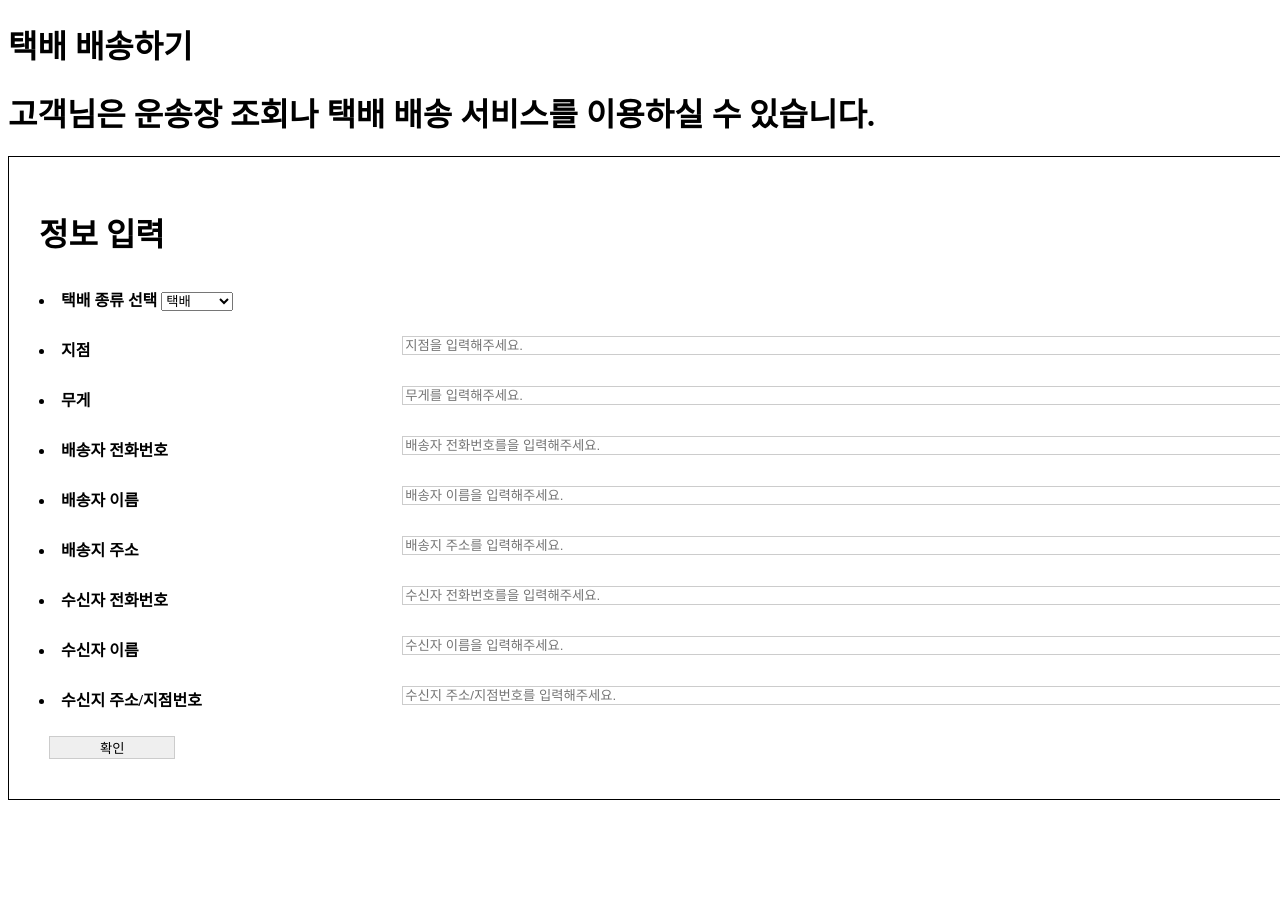
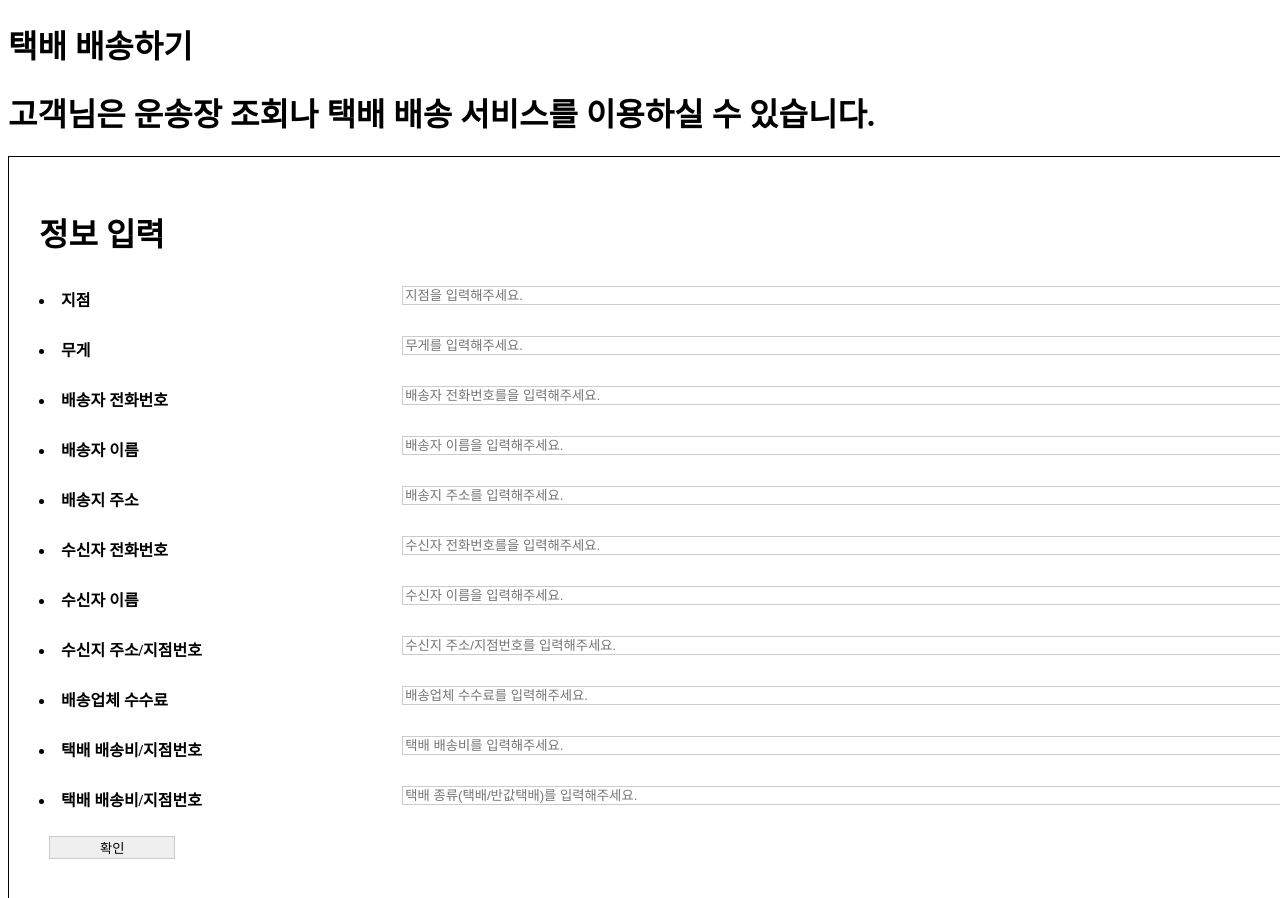
Before and after one commit to leedhfsd/Frontend, a Next.js app: page /parcel/orderParcel in a window 1280 px wide. Shown: the top 898 px of the page. Before the commit the page ends 808 px from the top, so only its background shows below. Built offline with nearby package versions, Linux system fonts and the light colour scheme.

Commit message:
add parcel ui api little

```diff
--- a/pages/parcel/orderParcel.js
+++ b/pages/parcel/orderParcel.js
@@ -15,35 +15,6 @@ export default function ParcelService() {
         package_type: "" // 택배 또는 반값택배
     })
 
-    // const [branch, setBranch] = useState('');
-    // const [weight, setweight] = useState('');
-    // const [b_phone, setB_phone] = useState('');
-    // const [b_name, setB_name] = useState('');
-    // const [b_address, setB_address] = useState('');
-    // const [s_phone, setS_phone] = useState('');
-    // const [s_address, setS_address] = useState('');
-    // const [s_name, setS_name] = useState('');
-    // const [commision, setCommision] = useState('');
-    // const [package_price, setPackage_price] = useState('');
-    // const [package_type, setPackage_type] = useState('');
-
-    const handleSubmit = (event) => {
-        event.preventDefault();
-        // 백에 api 요청
-        if (input.package_type = "" || input.branch === "" || input.weight === "" || input.b_phone === "" || input.name === "") {
-            alert("모든 칸을 입력해주세요.");
-            return;
-          }
-        alert('test1');
-    }
-
-    const onChange = (e) => {
-        setInput({
-          ...input,
-          [e.target.name]: e.target.value
-        })
-      };
-
     // const set_package_type = () => {
     //   var package_type = document.getElementById('package_type')
     //   input.package_type = package_type.options[package_type.selectedIndex].value;
@@ -57,6 +28,24 @@ export default function ParcelService() {
     //     return 0;
     //   }
     // }
+
+    const handleSubmit = (event) => {
+        event.preventDefault();
+        console.log(input);
+        if (input.package_type === "" || input.branch === "" || input.weight === "" || input.b_phone === "" || input.b_name === "" || input.b_address === "" ||
+         input.s_phone === "" || input.s_address === "" || input.s_name === "" || input.commision === "" || input.package_price === "") {
+            alert("모든 칸을 입력해주세요.");
+            return;
+        }
+        alert('test1');
+    }
+
+    const onChange = (e) => {
+        setInput({
+            ...input,
+            [e.target.name]: e.target.value
+        })
+    };
 
     return (
         <>
@@ -106,51 +95,67 @@ export default function ParcelService() {
                 </div>
                 <div className="parcelFieldset">
                     <h1>정보 입력</h1>
-                    <li>
+                    {/* <li>
                         <label className="parcelLabel" for="package_type">택배 종류 선택 </label>
-                        <select id="package_type" onchange={(e)=>setPackage_type(e.target.value)}>
+                        <select name="package_type" value={input.package_type} onChange={onChange}>
+                            <option value="">선택하기</option>
                             <option value="택배">택배</option>
                             <option value="반값택배">반값택배</option>
                         </select>
+                    </li> */}
+                    <li>
+                        <label className="parcelLabel" for="branch">지점 </label>
+                        <input name="branch" className="parcelInput" placeholder="지점을 입력해주세요." type="text" value={input.branch} onChange={onChange}></input>
                     </li>
                     <li>
-                        <label className="parcelLabel" for="user-name">지점 </label>
-                        <input name = "branch" className="parcelInput" placeholder="지점을 입력해주세요." type="text" value={input.branch} onChange={onChange}></input>
-                    </li>
-                    <li>
-                        <label className="parcelLabel" for="user-name">무게 </label>
-                        <input name = "weight" className="parcelInput" onChange={onChange} value={input.weight}
+                        <label className="parcelLabel" for="weight">무게 </label>
+                        <input name="weight" className="parcelInput" onChange={onChange} value={input.weight}
                             type="string" placeholder="무게를 입력해주세요." />
                     </li>
                     <li>
-                        <label className="parcelLabel" for="user-name">배송자 전화번호 </label>
-                        <input name = "b_phone" className="parcelInput" onChange={onChange} value={input.b_phone}
+                        <label className="parcelLabel" for="b_phone">배송자 전화번호 </label>
+                        <input name="b_phone" className="parcelInput" onChange={onChange} value={input.b_phone}
                             type="string" placeholder="배송자 전화번호를을 입력해주세요." />
                     </li>
                     <li>
-                        <label className="parcelLabel" for="user-name">배송자 이름 </label>
-                        <input name = "b_name" className="parcelInput" onChange={onChange} value={input.b_name}
+                        <label className="parcelLabel" for="b_name">배송자 이름 </label>
+                        <input name="b_name" className="parcelInput" onChange={onChange} value={input.b_name}
                             type="string" placeholder="배송자 이름을 입력해주세요." />
                     </li>
                     <li>
-                        <label className="parcelLabel" for="user-name">배송지 주소 </label>
-                        <input name = "b_address" className="parcelInput" onChange={onChange} value={input.b_address}
+                        <label className="parcelLabel" for="b_address">배송지 주소 </label>
+                        <input name="b_address" className="parcelInput" onChange={onChange} value={input.b_address}
                             type="string" placeholder="배송지 주소를 입력해주세요." />
                     </li>
                     <li>
-                        <label className="parcelLabel" for="user-name">수신자 전화번호 </label>
-                        <input name = "s_phone" className="parcelInput" onChange={onChange} value={input.s_phone}
+                        <label className="parcelLabel" for="s_phone">수신자 전화번호 </label>
+                        <input name="s_phone" className="parcelInput" onChange={onChange} value={input.s_phone}
                             type="string" placeholder="수신자 전화번호를을 입력해주세요." />
                     </li>
                     <li>
-                        <label className="parcelLabel" for="user-name">수신자 이름 </label>
-                        <input name = "s_name" className="parcelInput" onChange={onChange} value={input.s_name}
+                        <label className="parcelLabel" for="s_name">수신자 이름 </label>
+                        <input name="s_name" className="parcelInput" onChange={onChange} value={input.s_name}
                             type="string" placeholder="수신자 이름을 입력해주세요." />
                     </li>
                     <li>
-                        <label className="parcelLabel" for="user-name">수신지 주소/지점번호 </label>
-                        <input name = "s_address" className="parcelInput" onChange={onChange} value={input.s_address}
+                        <label className="parcelLabel" for="s_address">수신지 주소/지점번호 </label>
+                        <input name="s_address" className="parcelInput" onChange={onChange} value={input.s_address}
                             type="string" placeholder="수신지 주소/지점번호를 입력해주세요." />
+                    </li>
+                    <li>
+                        <label className="parcelLabel" for="commision">배송업체 수수료 </label>
+                        <input name="commision" className="parcelInput" onChange={onChange} value={input.commision}
+                            type="string" placeholder="배송업체 수수료를 입력해주세요." />
+                    </li>
+                    <li>
+                        <label className="parcelLabel" for="package_price">택배 배송비/지점번호 </label>
+                        <input name="package_price" className="parcelInput" onChange={onChange} value={input.package_price}
+                            type="string" placeholder="택배 배송비를 입력해주세요." />
+                    </li>
+                    <li>
+                        <label className="parcelLabel" for="package_type">택배 배송비/지점번호 </label>
+                        <input name="package_type" className="parcelInput" onChange={onChange} value={input.package_type}
+                            type="string" placeholder="택배 종류(택배/반값택배)를 입력해주세요." />
                     </li>
                     <button className="parcelbutton" onClick={handleSubmit}>확인</button>
                 </div>
```
Also changed, not shown: pages/parcel.js (+7 -2 lines).
